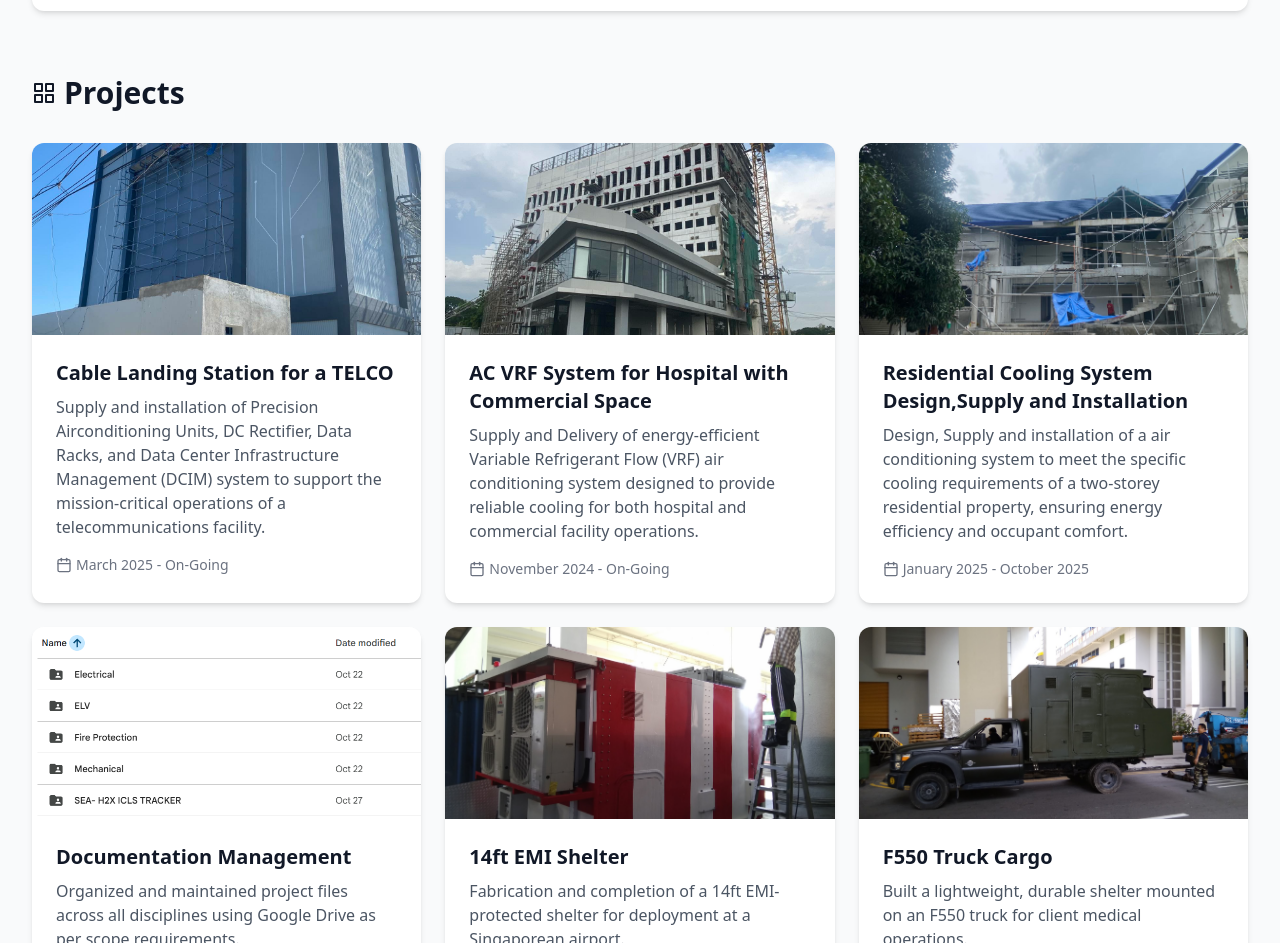
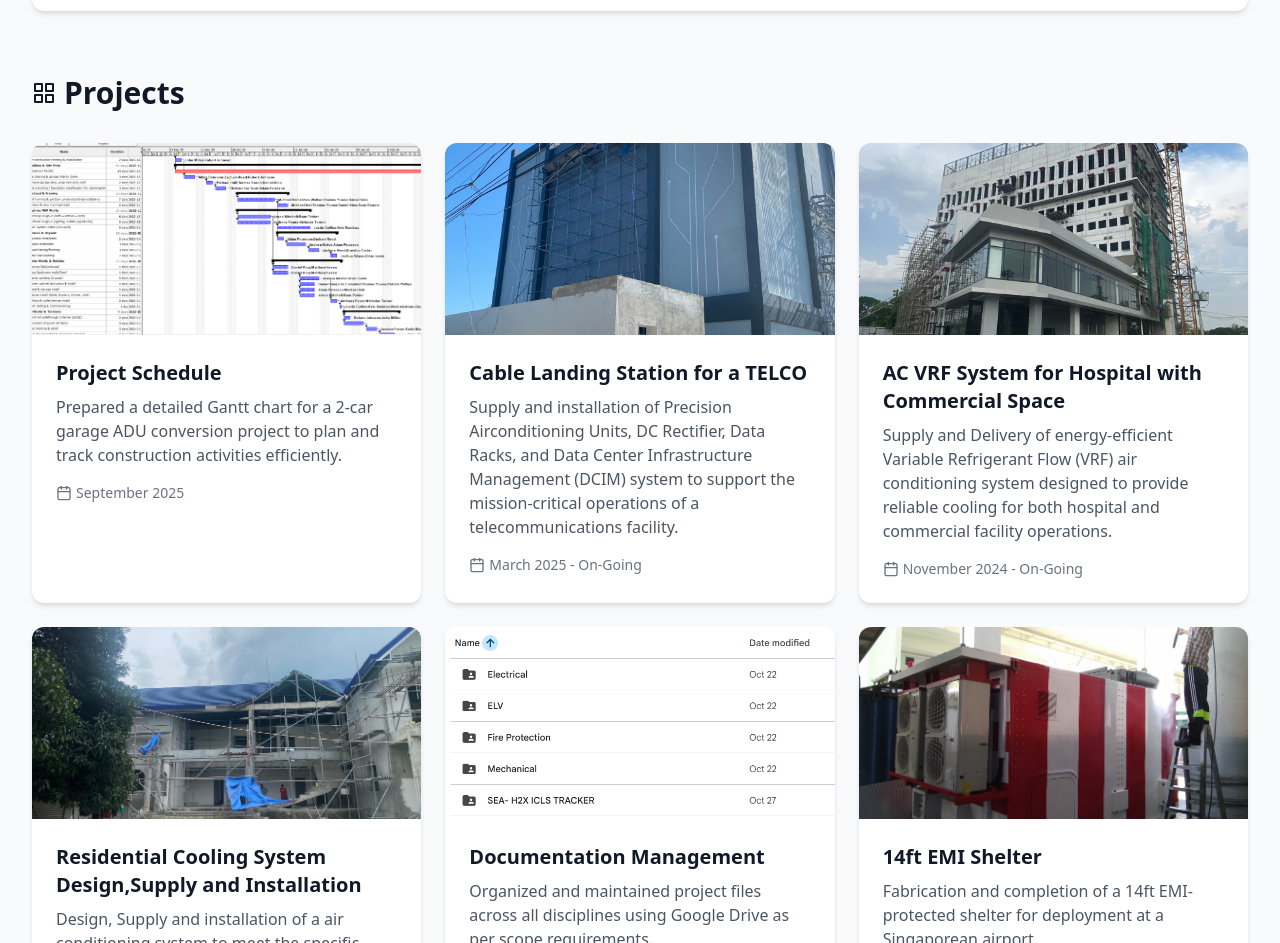
Before and after one commit to jodvid/josephprofile, a plain HTML site: page index.html in a window 1280 px wide. Shown: the part 1115-2058 px from the top of the page. Drawn offline with nearby package versions, Linux system fonts and the light colour scheme.

```diff
--- a/index.html
+++ b/index.html
@@ -158,6 +158,26 @@
                 <i data-feather="grid" class="mr-2"></i> Projects
             </h2>
             <div class="grid md:grid-cols-2 lg:grid-cols-3 gap-6">
+                <!-- Project 0 -->
+                <div class="bg-white rounded-xl shadow-md overflow-hidden transition-transform hover:scale-[1.02]">
+                    <div class="h-48 overflow-hidden">
+                        <img src="/assets/projects/schedulers.png" alt="Project 2" class="w-full h-full object-cover">
+                    </div>
+                    <div class="p-6">
+                        <h3 class="text-xl font-bold text-gray-900 mb-2">Project Schedule</h3>
+                        <p class="text-gray-600 mb-4">
+                            Prepared a detailed Gantt chart for a 2-car garage ADU conversion project
+                            to plan and track construction activities efficiently.
+                        </p>
+                        <div class="flex items-center text-sm text-gray-500">
+                            <i data-feather="calendar" class="mr-1 w-4 h-4"></i>
+                            <span>September 2025</span>
+                        </div>
+                    </div>
+                </div>
+
+
+
                 <!-- Project 1 -->
                 <div class="bg-white rounded-xl shadow-md overflow-hidden transition-transform hover:scale-[1.02]">
                     <div class="h-48 overflow-hidden">
```
Also changed, not shown: assets/projects/schedulers.png (added), certificates/powerhouse.png (deleted), 4 other files.
